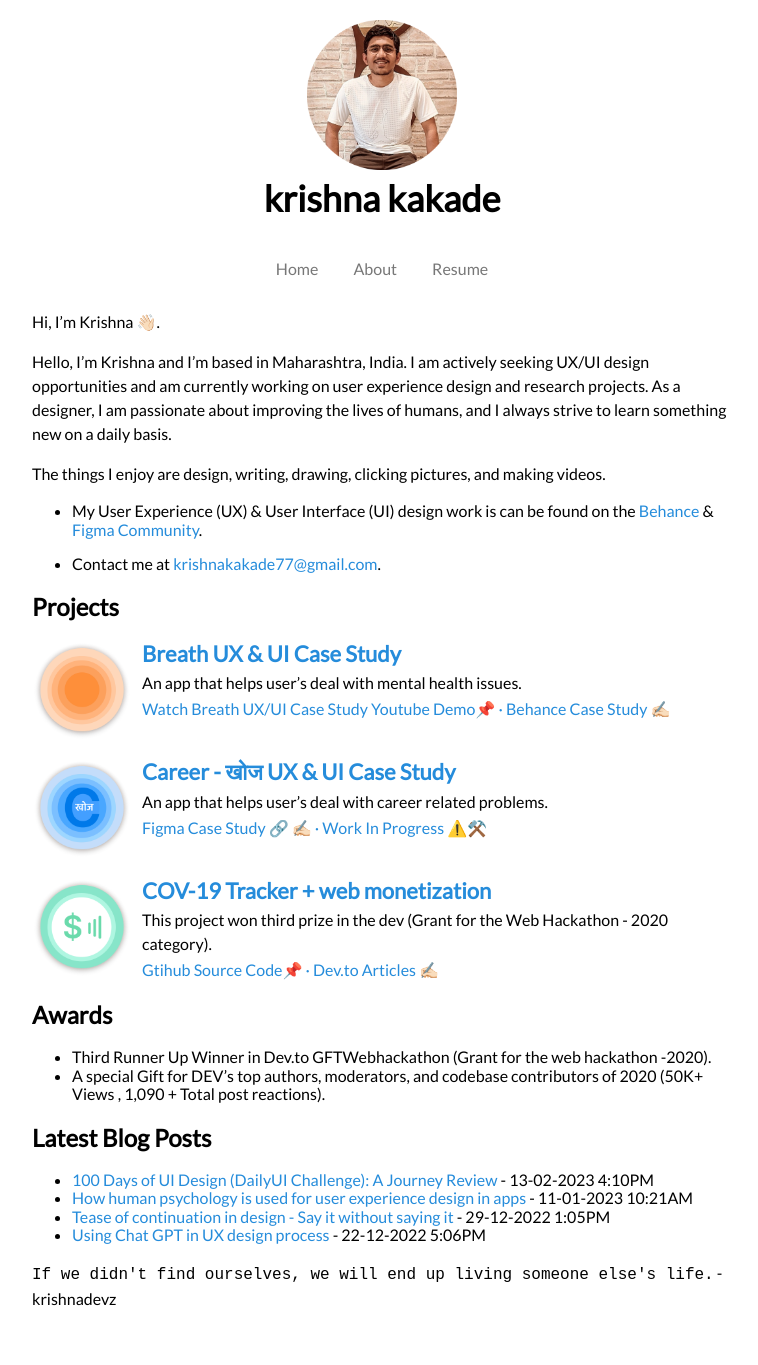
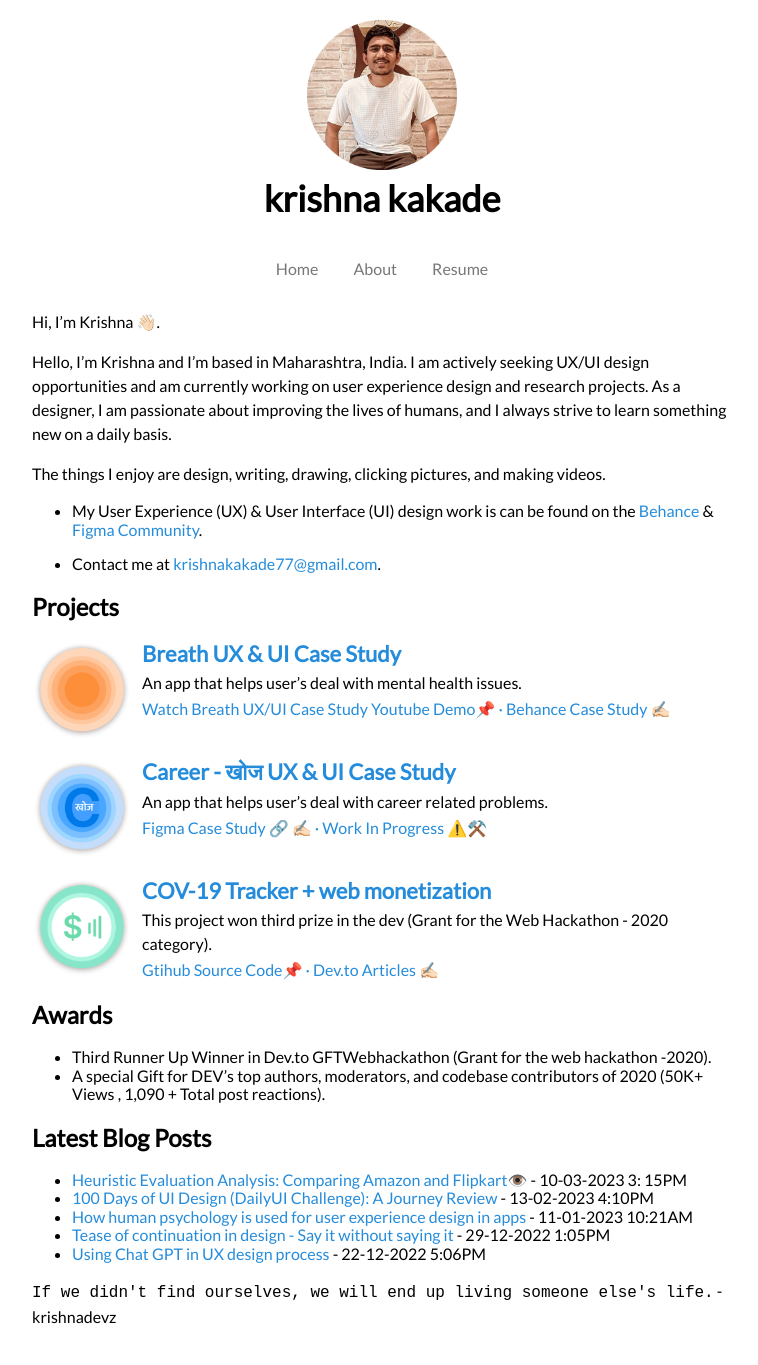
Before and after one commit to krishnadevz/krishnadevz.github.io, a Jekyll site: the page built from index.md, in a window 1280 px wide. Shown: the whole page, without its empty margins (258-1016 px from the left). Built offline with Jekyll 4.4.1, drawn with Linux system fonts in a browser that asks for light colours; nearby versions of some CDN libraries.

Commit message:
updates blogs

```diff
--- a/index.md
+++ b/index.md
@@ -31,6 +31,7 @@ The things I enjoy are design, writing, drawing, clicking pictures, and making v
 
 ## Latest Blog Posts
 
+* [Heuristic Evaluation Analysis: Comparing Amazon and Flipkart👁️](https://krishnakakade.medium.com/heuristic-evaluation-analysis-comparing-amazon-and-flipkart-2fa9c0fef87f) - 10-03-2023 3: 15PM
 * [100 Days of UI Design (DailyUI Challenge): A Journey Review](https://krishnakakade.medium.com/100-days-of-ui-design-dailyui-challenge-a-journey-review-a29f22cb525c) - 13-02-2023 4:10PM
 *  [How human psychology is used for user experience design in apps](https://dev.to/krishnakakade/how-human-psychology-is-used-for-user-experience-design-in-apps-2odc) - 11-01-2023 10:21AM
 * [Tease of continuation in design - Say it without saying it](https://dev.to/krishnakakade/tease-of-continuation-in-design-say-it-without-saying-it-59am) - 29-12-2022 1:05PM
```
